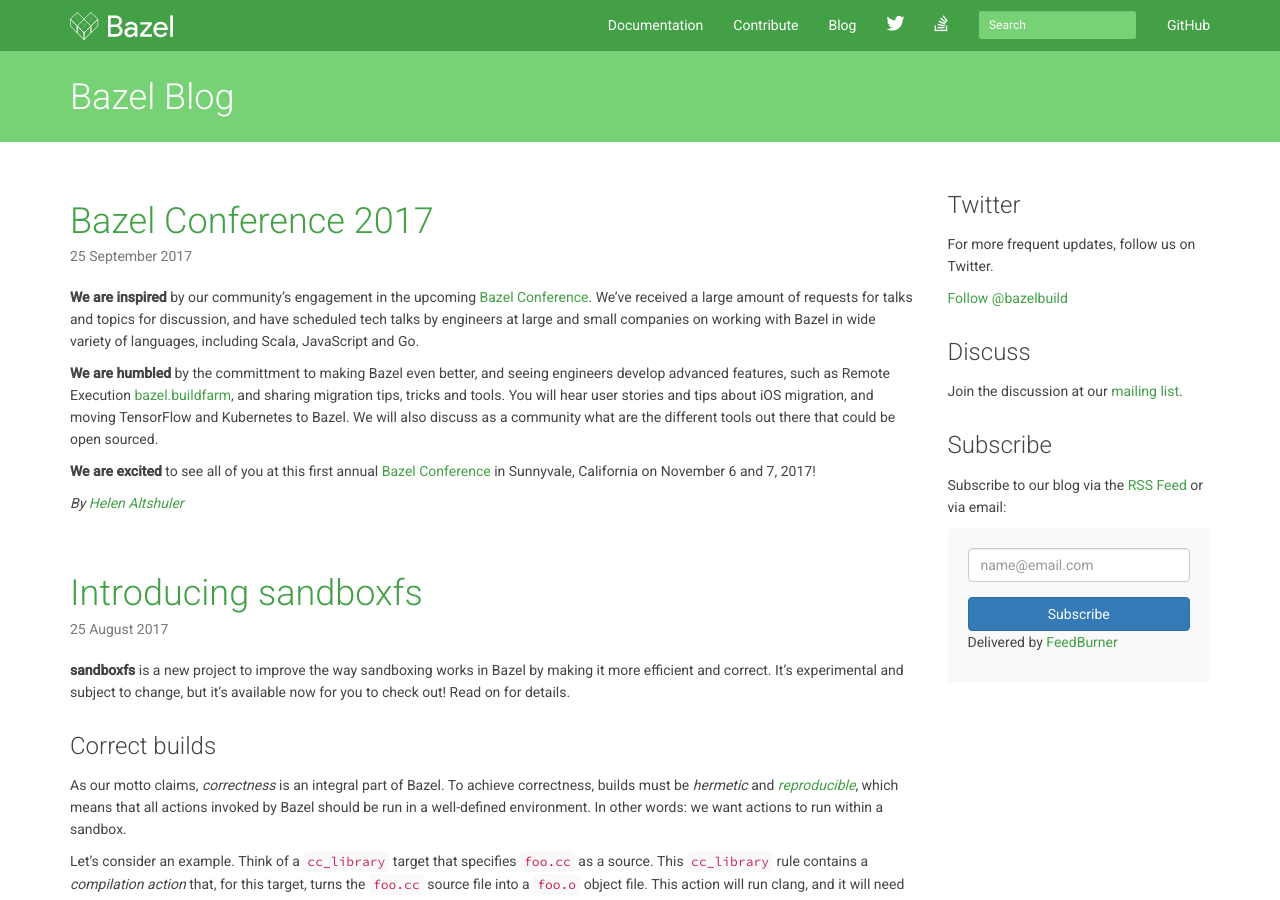
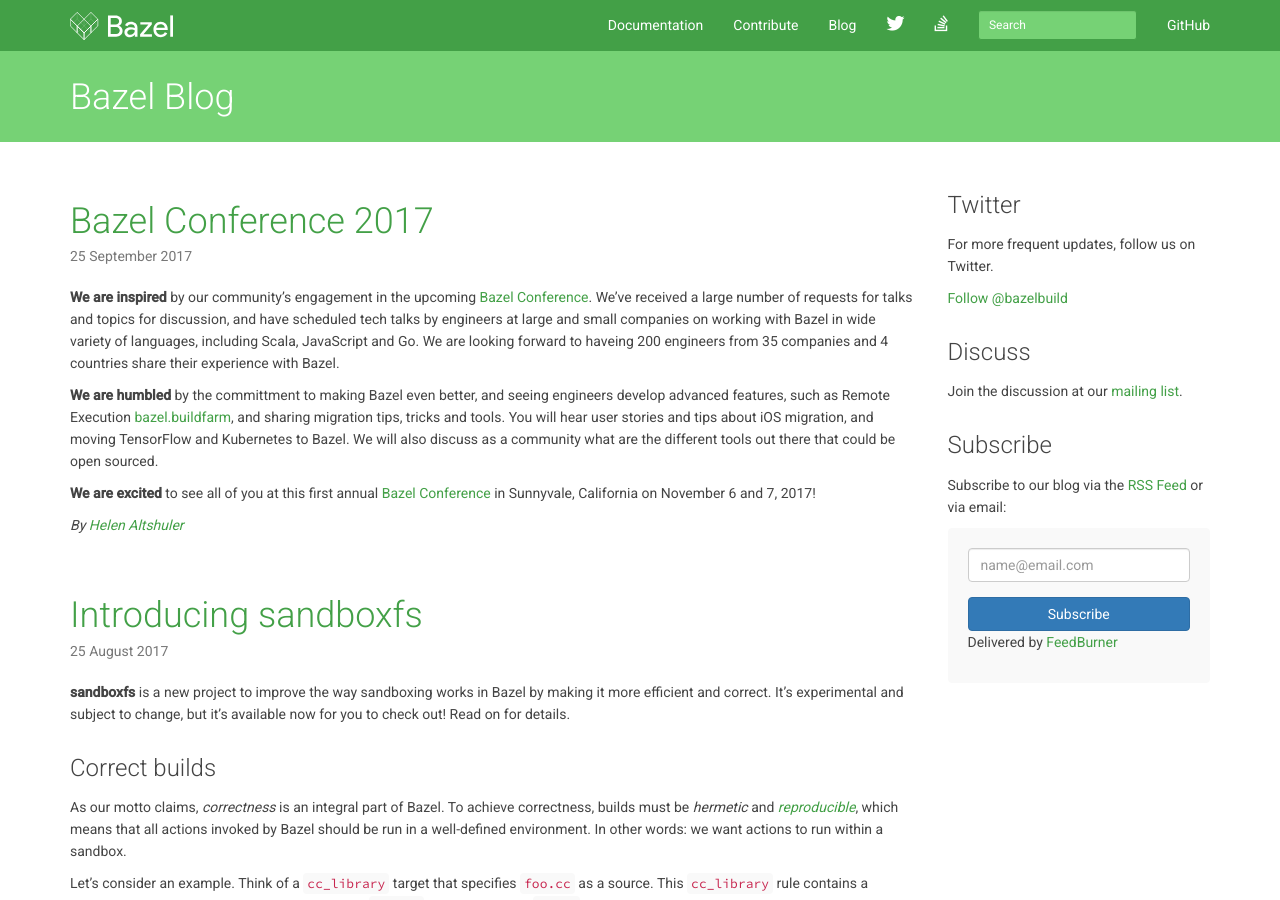
Before and after one commit to bazelbuild/bazel-blog, a Jekyll site: the page built from index.html, in a window 1280 px wide and 900 px high. Built offline with Jekyll 4.4.1, drawn with Linux system fonts in a browser that asks for light colours; nearby versions of some CDN libraries; library files that are not in the unit come from our copies; Markdown is read by kramdown in place of the engine named in the settings; the list of posts is cut into pages by our own code.

Commit message:
Update 2017-09-25-conference-2017.md

```diff
--- a/_posts/2017-09-25-conference-2017.md
+++ b/_posts/2017-09-25-conference-2017.md
@@ -3,7 +3,7 @@
 title: Bazel Conference 2017
 ---
 
-**We are inspired** by our community's engagement in the upcoming [Bazel Conference](https://sites.google.com/corp/bazel.build/conference2017). We've received a large amount of requests for talks and topics for discussion, and have scheduled tech talks by engineers at large and small companies on working with Bazel in wide variety of languages, including Scala, JavaScript and Go.
+**We are inspired** by our community's engagement in the upcoming [Bazel Conference](https://sites.google.com/corp/bazel.build/conference2017). We've received a large number of requests for talks and topics for discussion, and have scheduled tech talks by engineers at large and small companies on working with Bazel in wide variety of languages, including Scala, JavaScript and Go. We are looking forward to haveing 200 engineers from 35 companies and 4 countries share their experience with Bazel.
 
 **We are humbled** by the committment to making Bazel even better, and seeing engineers develop advanced features, such as Remote Execution [bazel.buildfarm](https://github.com/bazelbuild/bazel-buildfarm), and sharing migration tips, tricks and tools. You will hear user stories and tips about iOS migration, and moving TensorFlow and Kubernetes to Bazel. We will also discuss as a community what are the different tools out there that could be open sourced.
 
```
